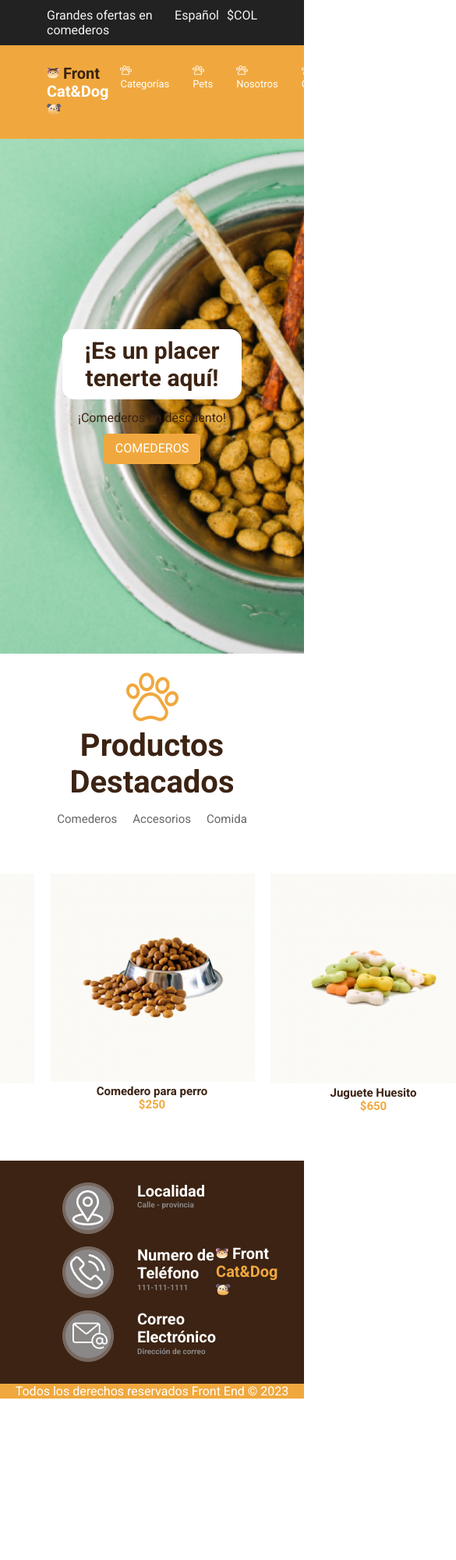
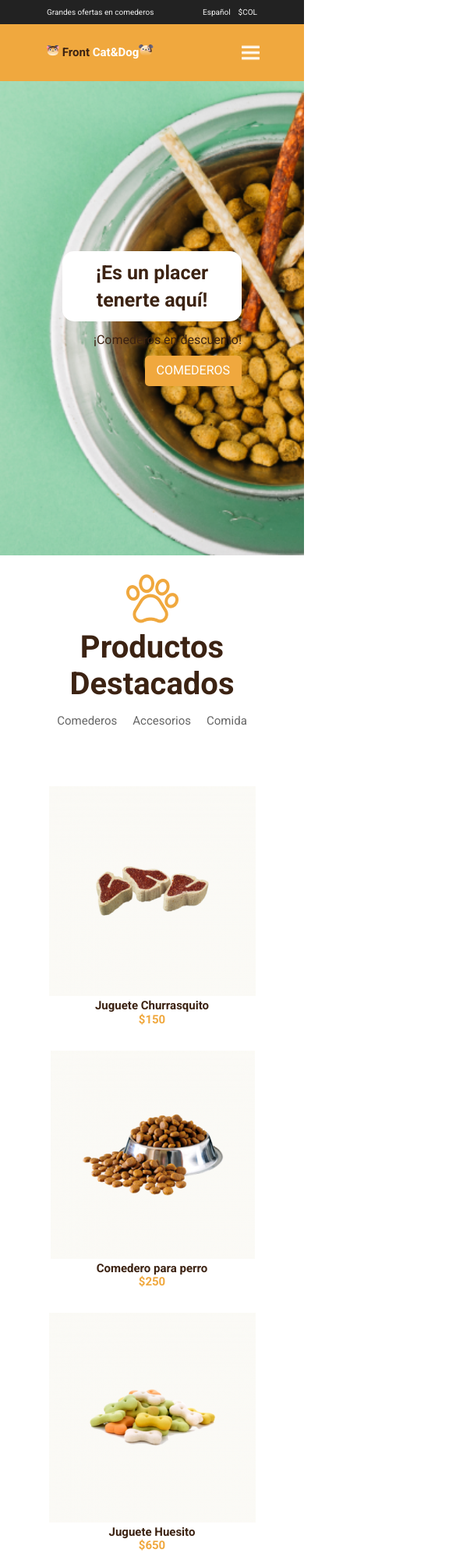
Before and after one commit to dan-ruiz/PetShop, a plain HTML site: page index.html in a window 390 px wide. Shown: the top 2000 px of the page at 78% size, 585 px wide, since content can reach past the window. Before the commit the page ends 1793 px from the top, so only its background shows below. Drawn offline with Linux system fonts and the light colour scheme.

Commit message:
pershop responsive

```diff
--- a/css/estilos.css
+++ b/css/estilos.css
@@ -64,6 +64,10 @@
 .nav-links > li > a {
     text-decoration: none;
     color: #ffffff;
+}
+
+.icon-hamburg {
+    display: none;
 }
 
 /* Main */
@@ -219,7 +223,64 @@ h1 {
 }
 
 .derechos {
-    background-color: #f0a83e;
+    background-color: #222222;
     color: #ffffff;
     text-align: center;
 }
+
+
+/* Responsive */
+
+@media screen and (max-width:480px) {
+
+    /* Header */
+    .header-container-top {
+        font-size: 10px;
+    }
+
+    .logo-base {
+        font-size: 15px;
+    }
+
+    .nav-links {
+        display: none;
+    }
+
+    .icon-hamburg {
+        display: flex;
+    }
+
+    /* Main */
+
+    .background {
+        height: 72vh;
+    }
+
+    .info-background {
+        display: flex;
+        flex-direction: column;
+        align-items: flex-end;
+    }
+
+    .main-info {
+        font-size: 25px;
+    }
+
+    .productos {
+        flex-direction: column;
+        text-align: center;
+    }
+
+    .contacto {
+        flex-direction: column;
+    }
+
+    .logo-footer {
+        font-size: 15px;
+        order: 1;
+    }
+
+    .productos > article {
+        padding: 15px 0;
+    }
+}
--- a/index.html
+++ b/index.html
@@ -48,6 +48,10 @@
                         </li>
                     </ul>
                 </nav>
+
+                <div class="icon-hamburg">
+                    <img src="img/menu-icon 1.png" alt="Hamburguesa">
+                </div>
 
             </section>
         </header>
```
Also changed, not shown: img/menu-icon 1.png (added).
